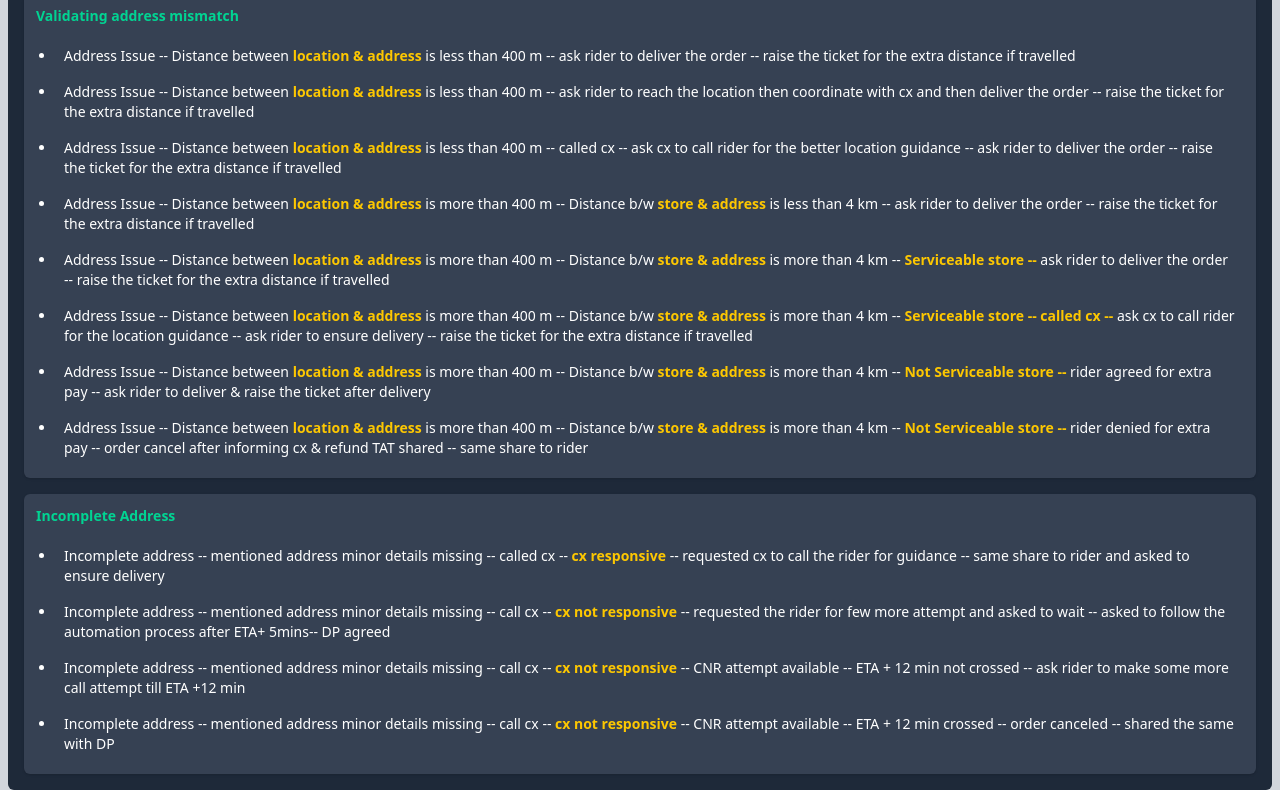
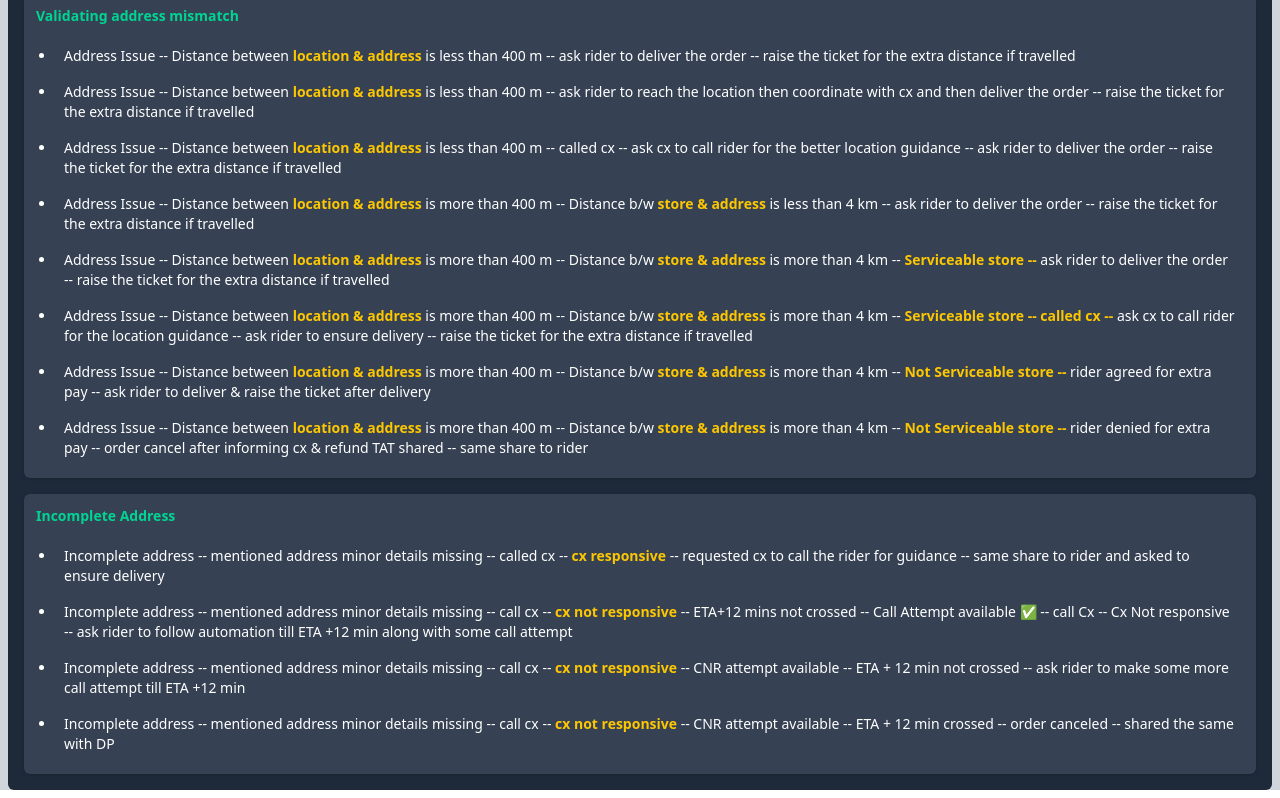
Before and after one commit to Code-with-Sahani/Blinket-DP, a React (Vite) app: page / in a window 1280 px wide. Shown: the part 9792-10590 px from the top of the page. Built offline with nearby package versions, Linux system fonts and the light colour scheme.

Commit message:
Update AddressIssue.jsx

```diff
--- a/src/Components/AddressIssue.jsx
+++ b/src/Components/AddressIssue.jsx
@@ -135,7 +135,7 @@ const AddressIssue = () => {
                     <ul className="list-disc pl-5">
                         <li className="p-2">Incomplete address -- mentioned address minor details missing -- called cx -- <strong className="text-yellow-400 font-semibold">cx responsive </strong> -- requested cx to call the rider for guidance -- same share to rider and asked to ensure delivery</li>
 
-                        <li className='p-2'>Incomplete address -- mentioned address minor details missing  -- call cx -- <strong className="text-yellow-400 font-semibold">cx not responsive</strong> -- requested the rider for few more attempt and asked to wait -- asked to follow the automation process after ETA+ 5mins-- DP agreed</li>
+                        <li className='p-2'>Incomplete address -- mentioned address minor details missing  -- call cx -- <strong className="text-yellow-400 font-semibold">cx not responsive</strong> -- ETA+12 mins not crossed -- Call Attempt available ✅ -- call Cx -- Cx Not responsive -- ask rider to follow automation till ETA +12 min along with some call attempt</li>
 
 
                         <li className='p-2'>Incomplete address -- mentioned address minor details missing  -- call cx -- <strong className="text-yellow-400 font-semibold">cx not responsive</strong> -- CNR attempt available -- ETA + 12 min not crossed -- ask rider to make some more call attempt till ETA +12 min </li>
```
